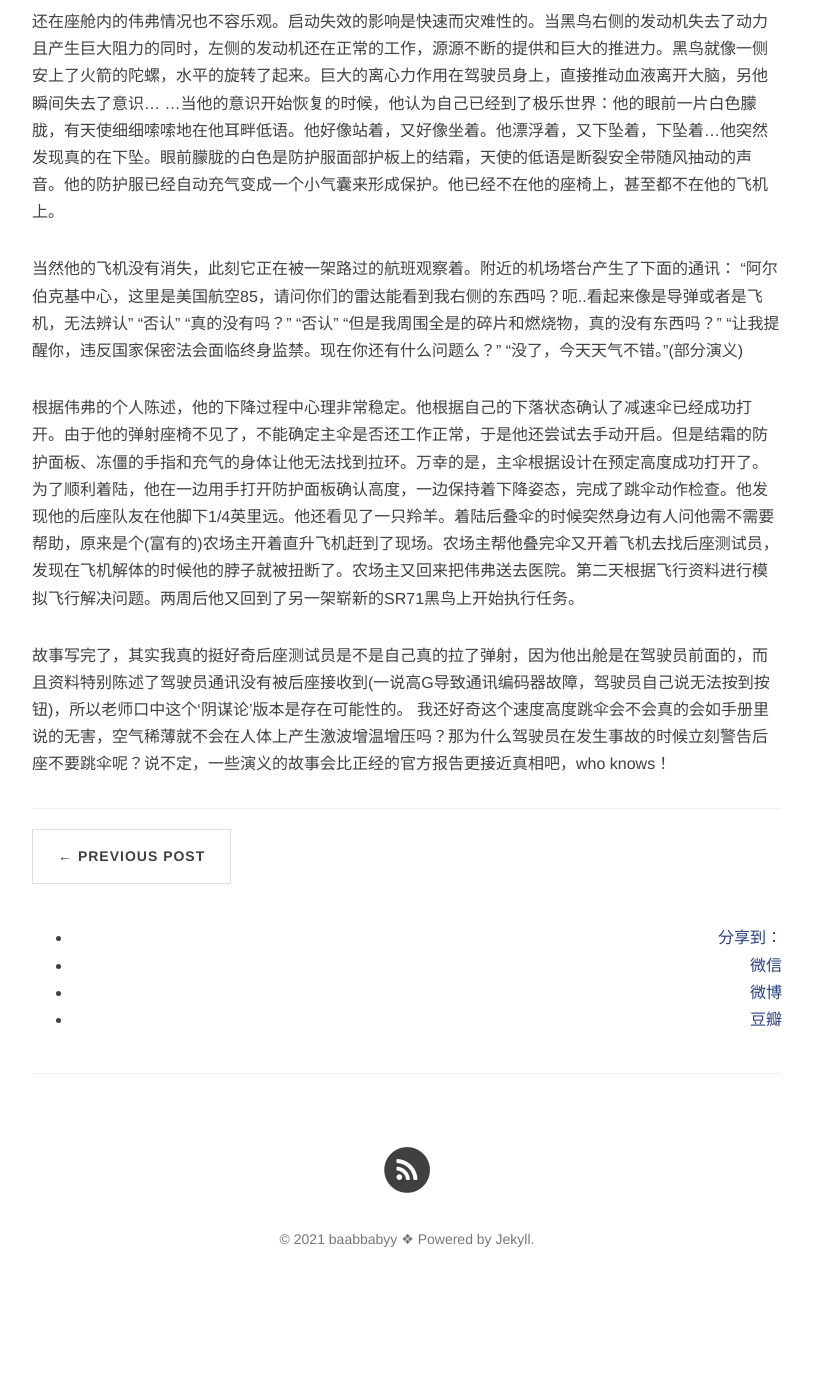
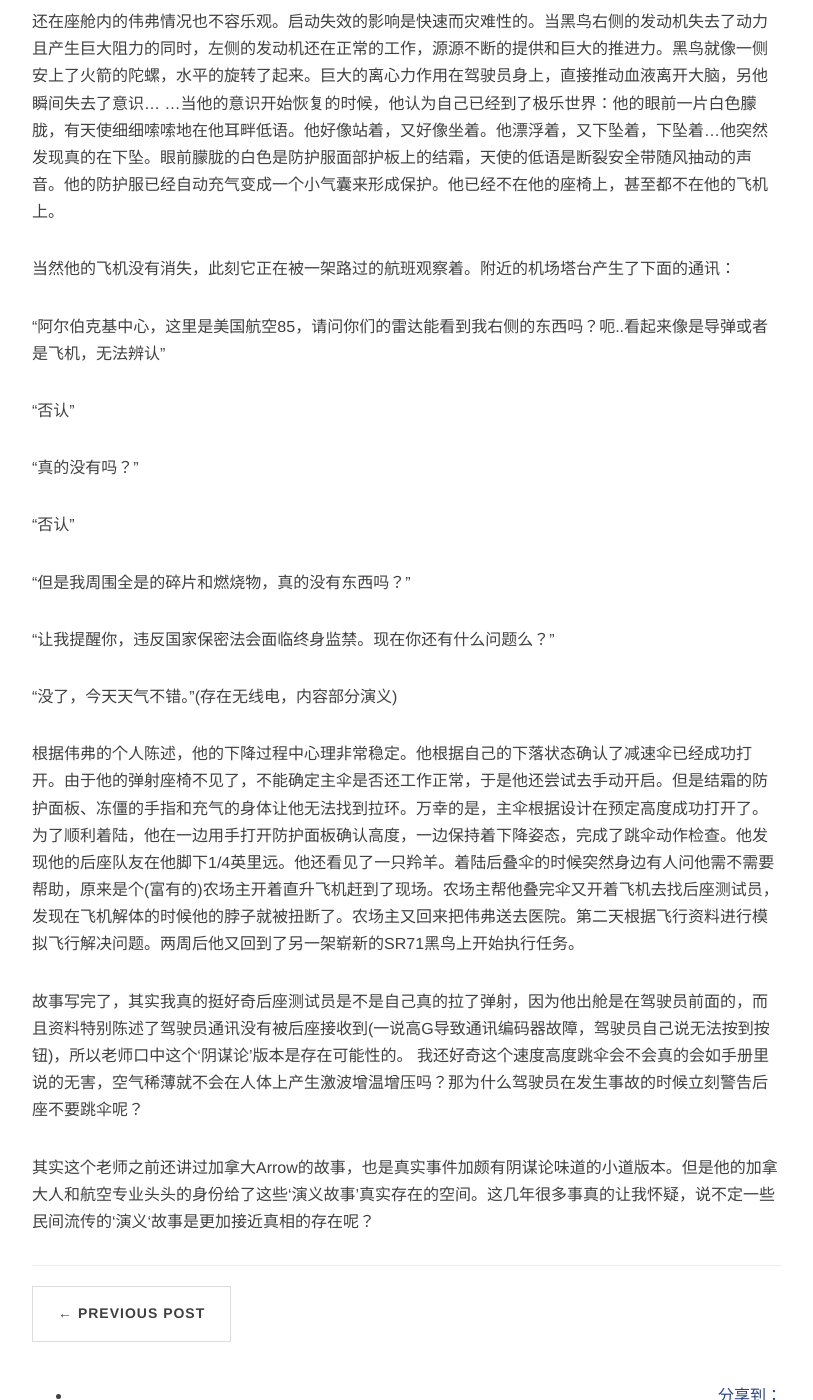
Before and after one commit to baabbabyy/Blog, a Jekyll site: the page built from _posts/2021-2-13- SR-71A 61-7952事故 .md, in a window 1280 px wide and 1400 px high, scrolled down 1140 px. Shown: the whole window, without its empty margins (233-1046 px from the left). Built offline with Jekyll 4.4.1, drawn with Linux system fonts in a browser that asks for light colours; nearby versions of some CDN libraries; comment, search, counter and statistics services are not loaded; before the commit the page ends 2456 px from its top, so only the background shows below that.

Commit message:
Update 2021-2-13- SR-71A 61-7952事故 .md

```diff
--- a/_posts/2021-2-13- SR-71A 61-7952事故 .md
+++ b/_posts/2021-2-13- SR-71A 61-7952事故 .md
@@ -19,15 +19,25 @@ description:
 还在座舱内的伟弗情况也不容乐观。启动失效的影响是快速而灾难性的。当黑鸟右侧的发动机失去了动力且产生巨大阻力的同时，左侧的发动机还在正常的工作，源源不断的提供和巨大的推进力。黑鸟就像一侧安上了火箭的陀螺，水平的旋转了起来。巨大的离心力作用在驾驶员身上，直接推动血液离开大脑，另他瞬间失去了意识... ...当他的意识开始恢复的时候，他认为自己已经到了极乐世界：他的眼前一片白色朦胧，有天使细细嗦嗦地在他耳畔低语。他好像站着，又好像坐着。他漂浮着，又下坠着，下坠着...他突然发现真的在下坠。眼前朦胧的白色是防护服面部护板上的结霜，天使的低语是断裂安全带随风抽动的声音。他的防护服已经自动充气变成一个小气囊来形成保护。他已经不在他的座椅上，甚至都不在他的飞机上。
 
 当然他的飞机没有消失，此刻它正在被一架路过的航班观察着。附近的机场塔台产生了下面的通讯：
+
 “阿尔伯克基中心，这里是美国航空85，请问你们的雷达能看到我右侧的东西吗？呃..看起来像是导弹或者是飞机，无法辨认”
+
 “否认”
+
 “真的没有吗？”
+
 “否认”
+
 “但是我周围全是的碎片和燃烧物，真的没有东西吗？”
+
 “让我提醒你，违反国家保密法会面临终身监禁。现在你还有什么问题么？”
-“没了，今天天气不错。”(部分演义)
+
+“没了，今天天气不错。”(存在无线电，内容部分演义)
 
 根据伟弗的个人陈述，他的下降过程中心理非常稳定。他根据自己的下落状态确认了减速伞已经成功打开。由于他的弹射座椅不见了，不能确定主伞是否还工作正常，于是他还尝试去手动开启。但是结霜的防护面板、冻僵的手指和充气的身体让他无法找到拉环。万幸的是，主伞根据设计在预定高度成功打开了。为了顺利着陆，他在一边用手打开防护面板确认高度，一边保持着下降姿态，完成了跳伞动作检查。他发现他的后座队友在他脚下1/4英里远。他还看见了一只羚羊。着陆后叠伞的时候突然身边有人问他需不需要帮助，原来是个(富有的)农场主开着直升飞机赶到了现场。农场主帮他叠完伞又开着飞机去找后座测试员，发现在飞机解体的时候他的脖子就被扭断了。农场主又回来把伟弗送去医院。第二天根据飞行资料进行模拟飞行解决问题。两周后他又回到了另一架崭新的SR71黑鸟上开始执行任务。
 
+
 故事写完了，其实我真的挺好奇后座测试员是不是自己真的拉了弹射，因为他出舱是在驾驶员前面的，而且资料特别陈述了驾驶员通讯没有被后座接收到(一说高G导致通讯编码器故障，驾驶员自己说无法按到按钮)，所以老师口中这个‘阴谋论’版本是存在可能性的。
-我还好奇这个速度高度跳伞会不会真的会如手册里说的无害，空气稀薄就不会在人体上产生激波增温增压吗？那为什么驾驶员在发生事故的时候立刻警告后座不要跳伞呢？说不定，一些演义的故事会比正经的官方报告更接近真相吧，who knows！
+我还好奇这个速度高度跳伞会不会真的会如手册里说的无害，空气稀薄就不会在人体上产生激波增温增压吗？那为什么驾驶员在发生事故的时候立刻警告后座不要跳伞呢？
+
+其实这个老师之前还讲过加拿大Arrow的故事，也是真实事件加颇有阴谋论味道的小道版本。但是他的加拿大人和航空专业头头的身份给了这些‘演义故事’真实存在的空间。这几年很多事真的让我怀疑，说不定一些民间流传的‘演义‘故事是更加接近真相的存在呢？
```
